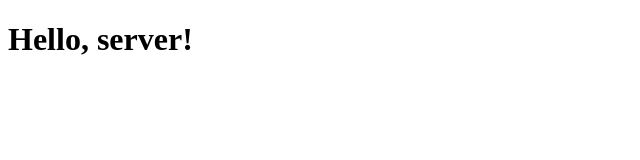
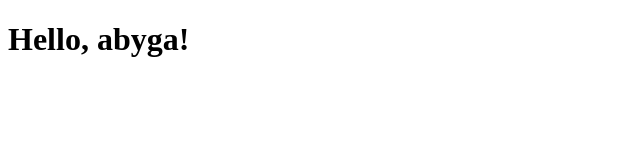
Before and after one commit to 8or1and1/showtrace, a plain HTML site: page index.html in a window 1280 px wide. Shown: the full height of the page, 0-640 px from the left. Drawn offline with Linux system fonts and the light colour scheme.

Commit message:
third commit

```diff
--- a/index.html
+++ b/index.html
@@ -5,6 +5,6 @@
     <title>Hello, server!</title>
 </head>
 <body>
-    <h1>Hello, server!</h1>
+    <h1>Hello, abyga!</h1>
 </body>
 </html>
```
